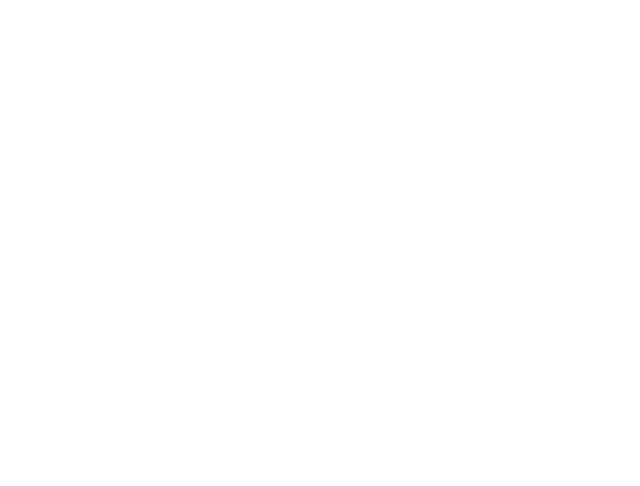
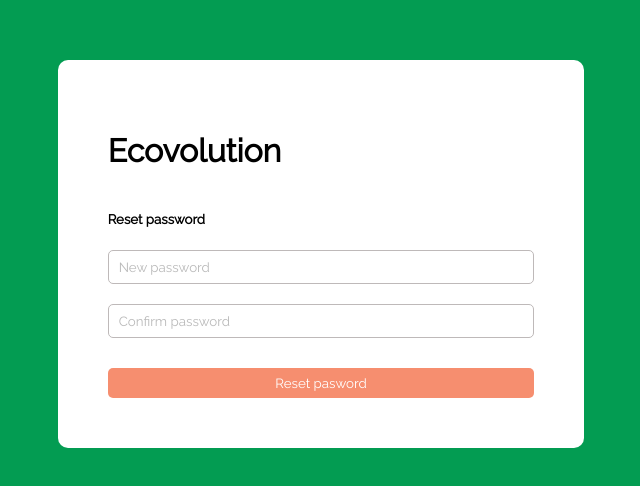
Before and after one commit to hinagawa/ecovolution, a React (Create React App) app in the folder frontend/: page /reset-password in a window 1280 px wide. Before the commit this address had no page. Shown: the part 146-632 px from the top of the page, without its empty margins (369-1009 px from the left). Built offline with nearby package versions, Linux system fonts and the light colour scheme.

Commit message:
WIP Reset page layout

```diff
--- /dev/null
+++ b/frontend/public/index.css
@@ -0,0 +1,7 @@
+html,
+#root,
+body {
+  height: 100vh;
+  width: 100%;
+  margin: inherit;
+}
--- a/frontend/src/App.jsx
+++ b/frontend/src/App.jsx
@@ -5,8 +5,9 @@ import {
   Routes,
 } from 'react-router-dom'
 
-import SignInPage from './pages/Auth/SignInPage'
-import SignUpPage from './pages/Auth/SignUpPage'
+import SignInPage from './pages/Auth/SignInUpPage/SignInPage'
+import SignUpPage from './pages/Auth/SignInUpPage/SignUpPage'
+import ResetPassword from './pages/Auth/ResetForgotPasswordPage/ResetPassword'
 
 import './index.module.css'
 
@@ -14,10 +15,32 @@ function App() {
   return (
     <Router>
       <Routes>
-        <Route exaсt path="/sign-in" element={<SignInPage />} />
+        <Route
+          exaсt
+          path="/sign-in"
+          element={<SignInPage />}
+        />
       </Routes>
       <Routes>
-        <Route exaсt path="/sign-up" element={<SignUpPage />} />
+        <Route
+          exaсt
+          path="/sign-up"
+          element={<SignUpPage />}
+        />
+      </Routes>
+      <Routes>
+        <Route
+          exaсt
+          path="/reset-password"
+          element={<ResetPassword />}
+        />
+      </Routes>
+      <Routes>
+        <Route
+          exaсt
+          path="/forgot-password"
+          element={<SignUpPage />}
+        />
       </Routes>
     </Router>
   )
--- a/frontend/src/components/AuthComponents/SignInComponents/SignInFormFooter.jsx
+++ b/frontend/src/components/AuthComponents/SignInComponents/SignInFormFooter.jsx
@@ -1,6 +1,6 @@
 import React from 'react'
 
-import styles from './styles.module.css'
+import styles from '../styles.module.css'
 
 function SignInFormFooter() {
   return (
--- a/frontend/src/components/common/Form/styles.module.css
+++ b/frontend/src/components/common/Form/styles.module.css
@@ -1,4 +1,5 @@
 .container {
     display: flex;
     flex-direction: column;
+    width: 100%;
 }
--- a/frontend/src/index.module.css
+++ b/frontend/src/index.module.css
@@ -1,12 +1,8 @@
 @font-face {
-    font-family: Raleway;
-    src: url('./assets/fonts/Raleway-Regular.ttf');
+  font-family: Raleway;
+  src: url("./assets/fonts/Raleway-Regular.ttf");
 }
 
 * {
-    font-family: Raleway;
+  font-family: Raleway;
 }
-
- body {
-     margin: inherit;
- }
--- /dev/null
+++ b/frontend/src/pages/Auth/ResetForgotPasswordPage/ResetPassword.jsx
@@ -0,0 +1,25 @@
+import React from 'react'
+
+import Form from '../../../components/common/Form/Form'
+import Input from '../../../components/common/Input/Input'
+import Button from '../../../components/common/Button/Button'
+
+import styles from './styles.module.css'
+
+function ResetPassword() {
+  return (
+    <div className={styles.gridContainer}>
+      <div className={styles.formContainer}>
+        <h1>Ecovolution</h1>
+        <Form>
+          <h5> Reset password</h5>
+          <Input id="new_password" placeholder="New password" />
+          <Input id="confirm_password" placeholder="Confirm password" />
+          <Button text="Reset pasword" />
+        </Form>
+      </div>
+    </div>
+  )
+}
+
+export default ResetPassword
--- /dev/null
+++ b/frontend/src/pages/Auth/ResetForgotPasswordPage/styles.module.css
@@ -0,0 +1,17 @@
+body {
+  background-color: #039c52;
+}
+.gridContainer {
+  height: 100vh;
+  display: grid;
+  grid-template-columns: repeat(3, 1fr);
+  grid-template-rows: repeat(3, 1fr);
+}
+.formContainer {
+  grid-row: 2 / 3;
+  grid-column: 2 / 3;
+  background-color: white;
+  border-radius: 10px;
+  padding: 50px;
+  width: 100%;
+}
```
Also changed, not shown: frontend/src/pages/Auth/SignInUpPage/SignInPage.jsx (renamed from frontend/src/pages/Auth/SignUpPage.jsx, +4 -4 lines), frontend/src/pages/Auth/SignInUpPage/SignUpPage.jsx (renamed from frontend/src/pages/Auth/SignInPage.jsx, +4 -4 lines), frontend/src/pages/Auth/SignInUpPage/styles.module.css (renamed from frontend/src/pages/Auth/styles.module.css), 1 other file (tests, documents, lock files or other folders).
